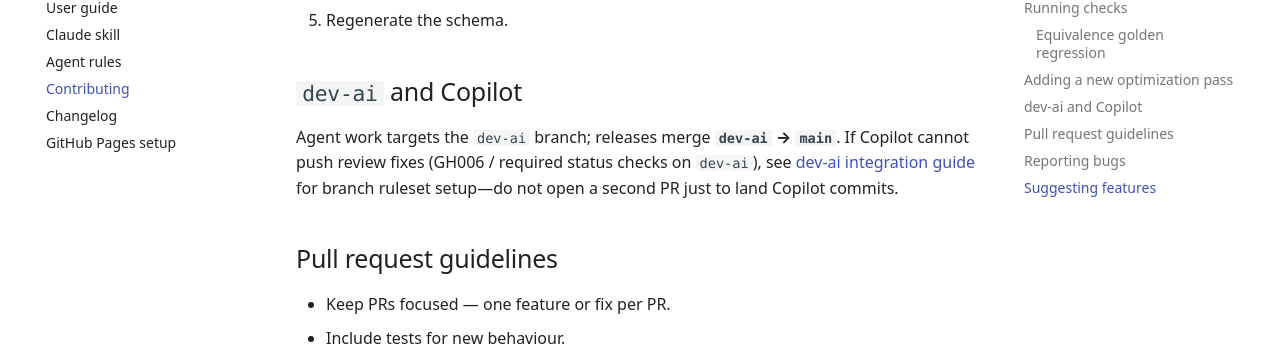
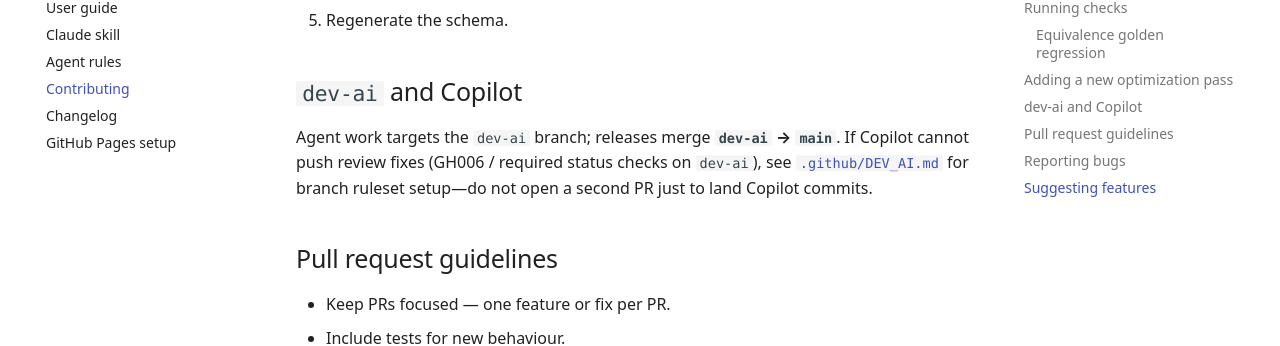
Before and after one commit to tsjnsn/scpz, an MkDocs documentation site: the page built from docs/contributing.md, in a window 1280 px wide and 900 px high, scrolled down 1775 px. Shown: the part 128-474 px from the top of the window. Built offline with MkDocs 1.6.1 and Material for MkDocs 9.7.7, drawn with Linux system fonts in a browser that asks for light colours; some web fonts are replaced; comment, search, counter and statistics services are not loaded; part of the change alters nothing that is shown.

Commit message:
fix(docs): DEV_AI link for MkDocs strict mode on dev-ai
Add the dev-ai/Copilot section from main with a GitHub URL for
.github/DEV_AI.md so MkDocs strict mode accepts the embedded
contributing page. Extend the contributing snippet range.

Retargets the fix from PR #22 (main) to dev-ai for TSJ-12.

Co-authored-by: Tyler Johnson <tsjnsn@gmail.com>

```diff
--- a/CONTRIBUTING.md
+++ b/CONTRIBUTING.md
@@ -76,7 +76,7 @@ uv run scpz schema -o schema/OptimizerConfig.json
 
 Agent work targets the `dev-ai` branch; releases merge **`dev-ai` → `main`**. If Copilot
 cannot push review fixes (GH006 / required status checks on `dev-ai`), see
-[`.github/DEV_AI.md`](.github/DEV_AI.md) for branch ruleset setup—do not open a second PR
+[`.github/DEV_AI.md`](https://github.com/tsjnsn/scpz/blob/main/.github/DEV_AI.md) for branch ruleset setup—do not open a second PR
 just to land Copilot commits.
 
 ## Pull request guidelines
--- a/docs/contributing.md
+++ b/docs/contributing.md
@@ -1,13 +1,4 @@
 !!! note "Source of truth"
     This page embeds [`CONTRIBUTING.md`](https://github.com/tsjnsn/scpz/blob/main/CONTRIBUTING.md) from the repository root.
 
---8<-- "CONTRIBUTING.md:3:74"
-
-## `dev-ai` and Copilot
-
-Agent work targets the `dev-ai` branch; releases merge **`dev-ai` → `main`**. If Copilot
-cannot push review fixes (GH006 / required status checks on `dev-ai`), see
-[dev-ai integration guide](https://github.com/tsjnsn/scpz/blob/dev-ai/.github/DEV_AI.md)
-for branch ruleset setup—do not open a second PR just to land Copilot commits.
-
---8<-- "CONTRIBUTING.md:82:95"
+--8<-- "CONTRIBUTING.md:3:95"
```
